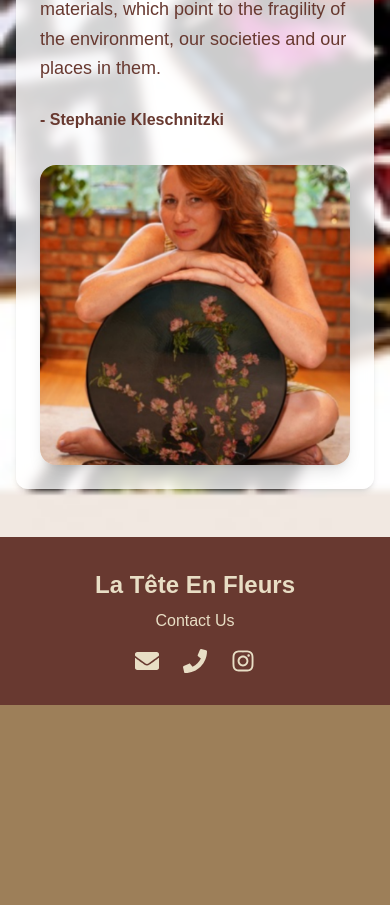
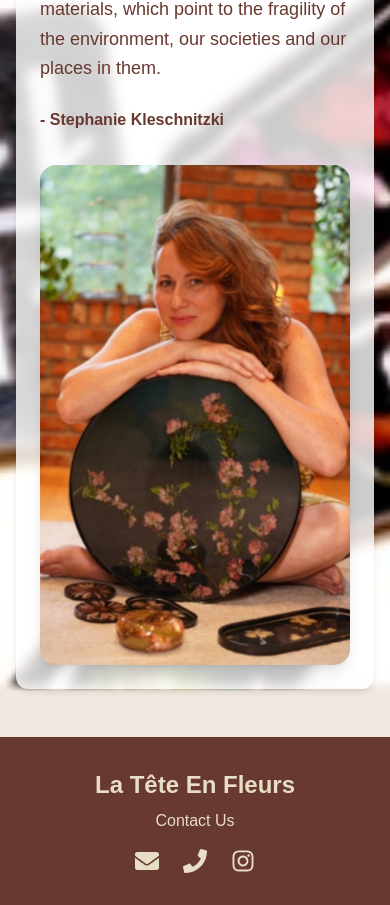
Before and after one commit to rain-jar/resin-art-site, a Next.js app: page /about in a window 390 px wide. Shown: the part 1423-2328 px from the top of the page. Before the commit the page ends 2128 px from the top, so only its background shows below. Built offline with nearby package versions, Linux system fonts and the light colour scheme.

Commit message:
Category pages

```diff
--- a/app/about/page.jsx
+++ b/app/about/page.jsx
@@ -51,7 +51,7 @@ export default function About() {
         </div>
 
         {/* Right: Image */}
-        <div className="w-full md:w-1/2 h-auto relative min-h-[300px]">
+        <div className="w-full md:w-1/2 h-auto relative min-h-[500px]">
           <Image
             src="/images/Stephie.png" // 👉 Replace with your image
             alt="Loom or Artisan"
```
